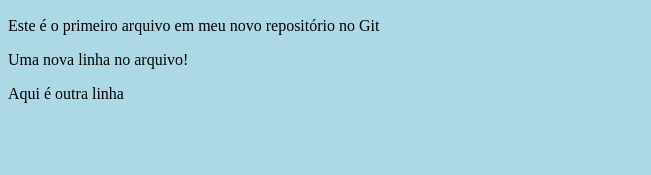
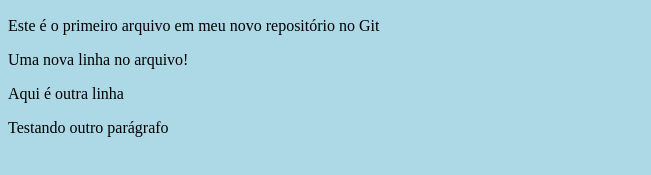
Before and after one commit to CristhianSilveira/Resumos-Back-End, a plain HTML site: page GIT/index.html in a window 1280 px wide. Shown: the part 283-458 px from the top of the page, without its empty margins (0-651 px from the left). Drawn offline with Linux system fonts and the light colour scheme.

Commit message:
Adicionando outro parágrafo

```diff
--- a/GIT/index.html
+++ b/GIT/index.html
@@ -12,5 +12,7 @@
     <p>Este é o primeiro arquivo em meu novo repositório no Git</p>
     <p>Uma nova linha no arquivo!</p>
     <p>Aqui é outra linha</p>
+
+    <p>Testando outro parágrafo</p>
 </body>
 </html>
```
